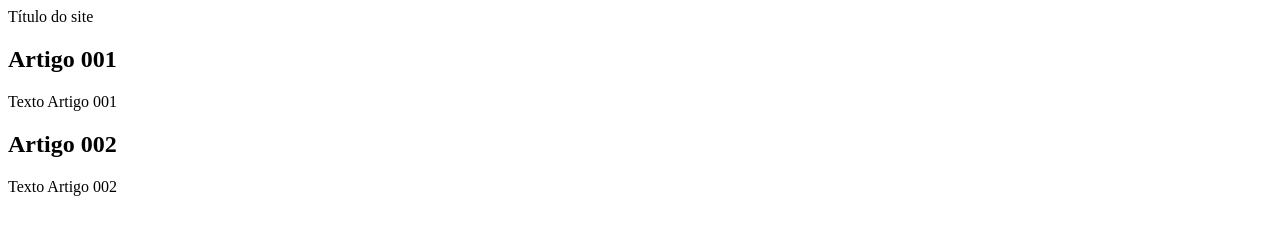
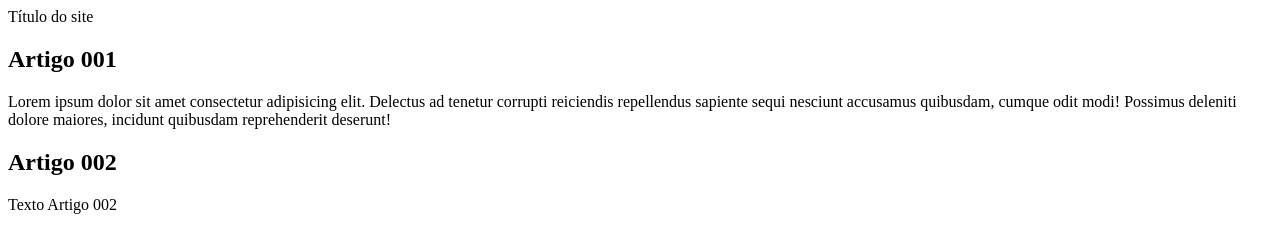
Before and after one commit to letiziapsilva/projeto-site, a plain HTML site: page index.html in a window 1280 px wide. Drawn offline with Linux system fonts and the light colour scheme.

Commit message:
Comecei a escrever o conteúdo

```diff
--- a/index.html
+++ b/index.html
@@ -13,7 +13,7 @@
         <article>
             <h2>Artigo 001</h2>
             <p>
-                Texto Artigo 001
+                Lorem ipsum dolor sit amet consectetur adipisicing elit. Delectus ad tenetur corrupti reiciendis repellendus sapiente sequi nesciunt accusamus quibusdam, cumque odit modi! Possimus deleniti dolore maiores, incidunt quibusdam reprehenderit deserunt!
             </p>
         </article>
 
```
